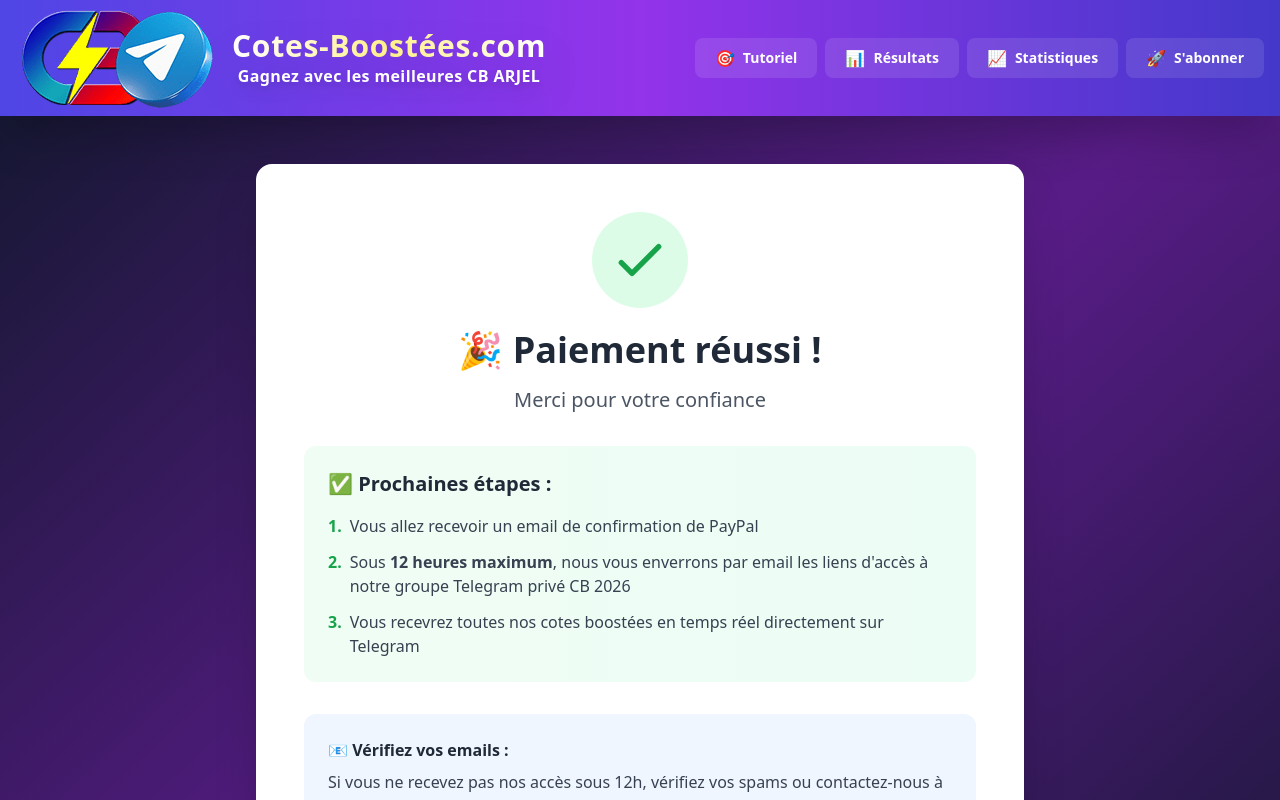
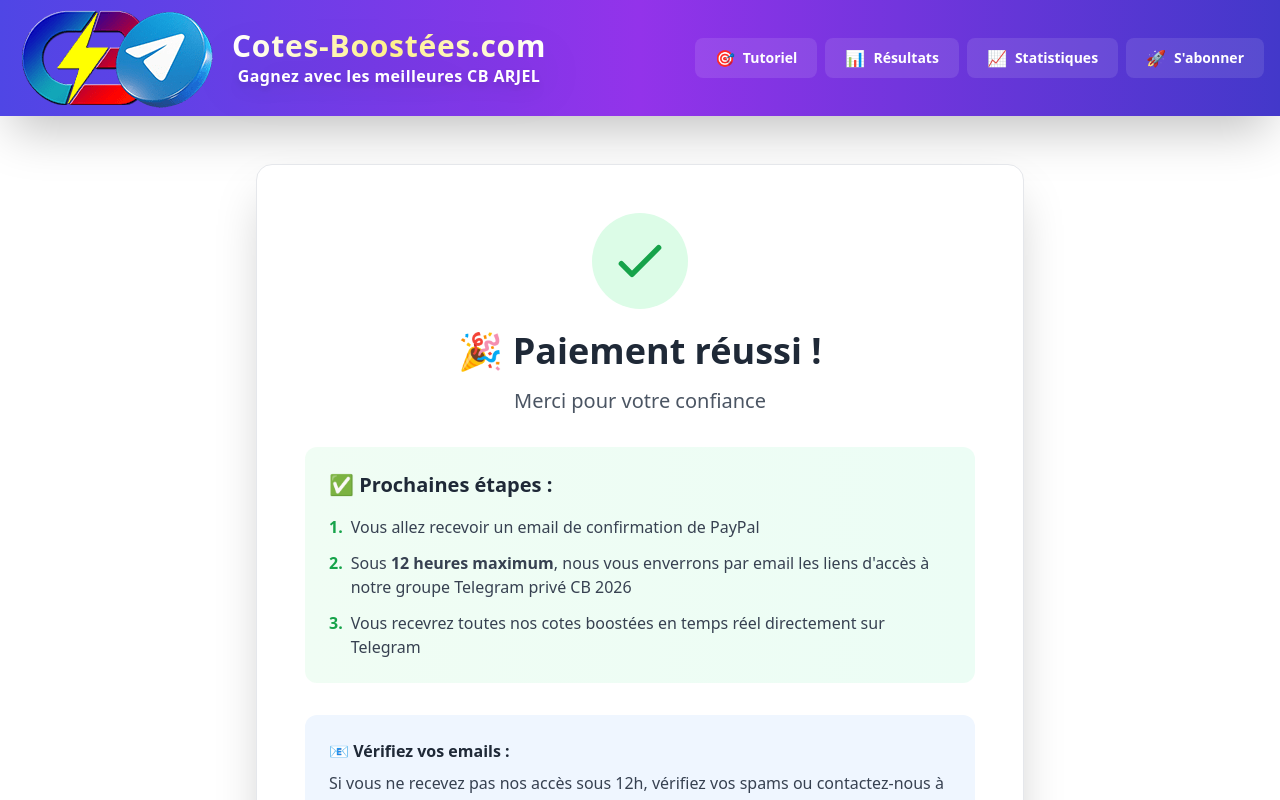
Before and after one commit to Web-Online-Concept/cotes-boostees, a Next.js app: page /retour-paiement in a window 1280 px wide. Shown: the top 800 px of the page. Built offline with nearby package versions, Linux system fonts and the light colour scheme.

Commit message:
Update retour-paiement.js

```diff
--- a/pages/retour-paiement.js
+++ b/pages/retour-paiement.js
@@ -26,10 +26,10 @@ export default function RetourPaiement() {
 
   if (!status) {
     return (
-      <div className="min-h-screen bg-gradient-to-br from-slate-900 via-purple-900 to-slate-900">
+      <div className="min-h-screen bg-white">
         <Header />
         <main className="container mx-auto px-4 py-12">
-          <div className="max-w-2xl mx-auto text-center text-white">
+          <div className="max-w-2xl mx-auto text-center">
             <p className="text-xl">Chargement...</p>
           </div>
         </main>
@@ -39,7 +39,7 @@ export default function RetourPaiement() {
   }
 
   return (
-    <div className="min-h-screen bg-gradient-to-br from-slate-900 via-purple-900 to-slate-900">
+    <div className="min-h-screen bg-white">
       <Header />
 
       <main className="container mx-auto px-4 py-12">
@@ -47,7 +47,7 @@ export default function RetourPaiement() {
 
           {status === 'success' ? (
             // PAGE DE SUCCÈS
-            <div className="bg-white rounded-2xl shadow-2xl p-8 md:p-12">
+            <div className="bg-white rounded-2xl shadow-2xl p-8 md:p-12 border border-gray-200">
               <div className="text-center mb-8">
                 <div className="inline-block p-4 bg-green-100 rounded-full mb-4">
                   <svg className="w-16 h-16 text-green-600" fill="none" stroke="currentColor" viewBox="0 0 24 24">
@@ -98,7 +98,7 @@ export default function RetourPaiement() {
             </div>
           ) : (
             // PAGE D'ÉCHEC
-            <div className="bg-white rounded-2xl shadow-2xl p-8 md:p-12">
+            <div className="bg-white rounded-2xl shadow-2xl p-8 md:p-12 border border-gray-200">
               <div className="text-center mb-8">
                 <div className="inline-block p-4 bg-red-100 rounded-full mb-4">
                   <svg className="w-16 h-16 text-red-600" fill="none" stroke="currentColor" viewBox="0 0 24 24">
```
